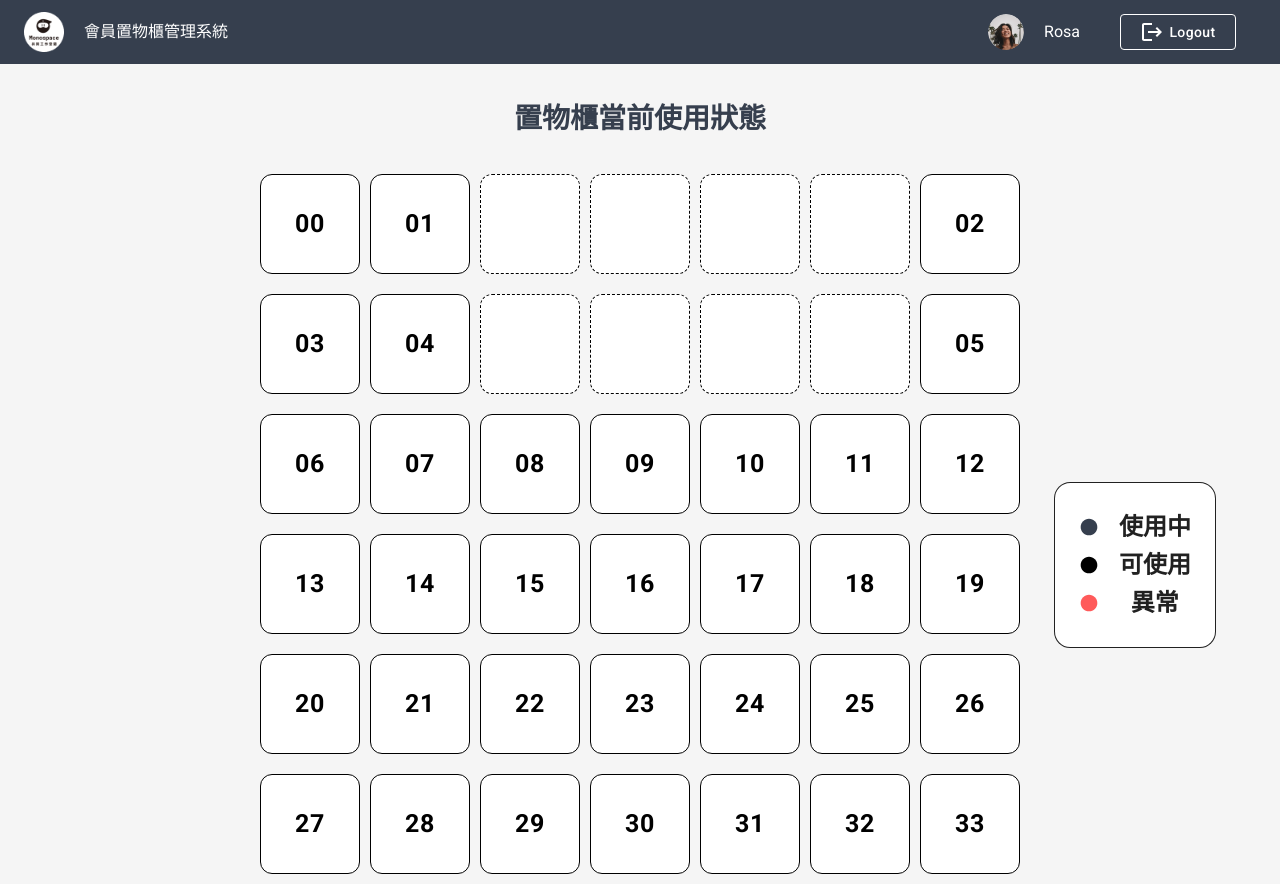
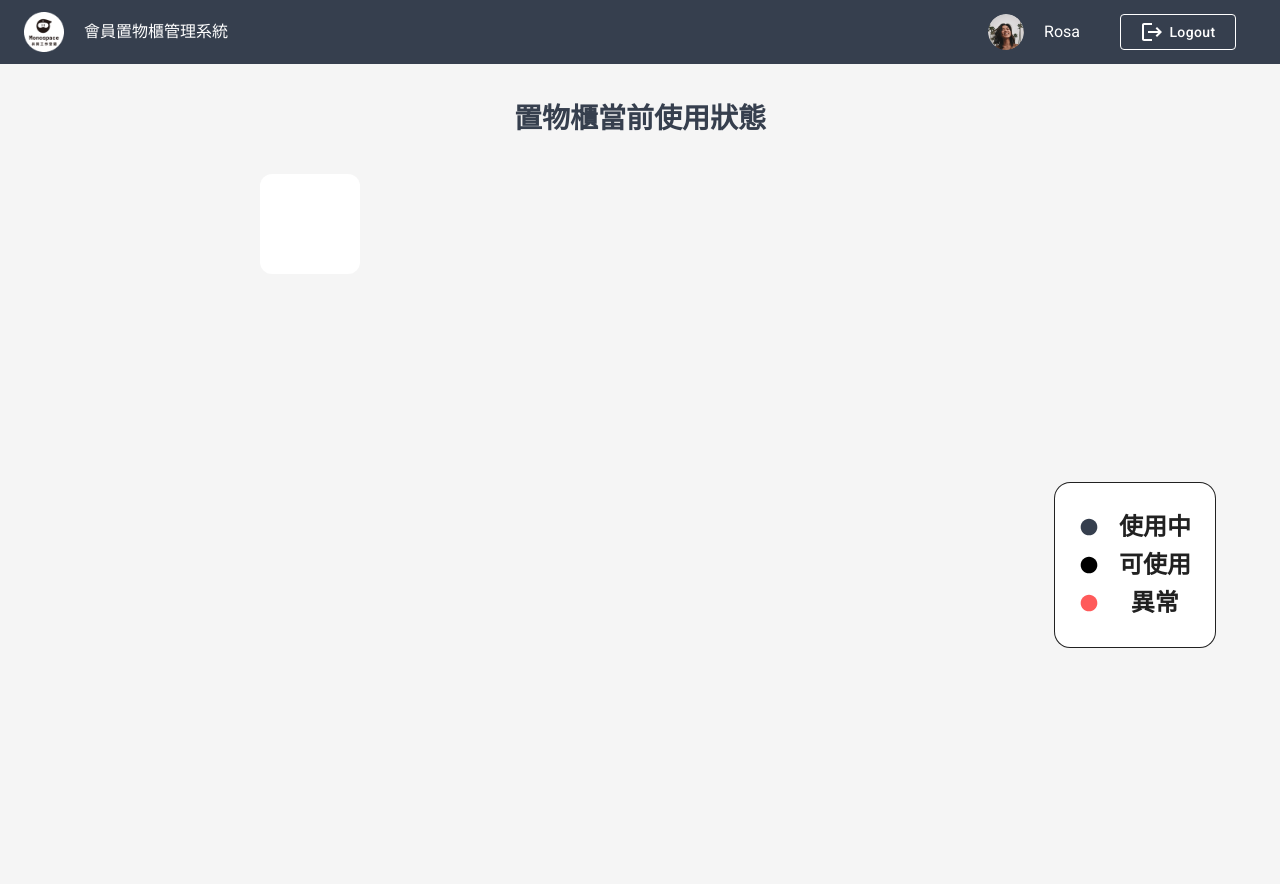
Before and after one commit to monosparta/luck-cms, a React (Create React App) app: page / in a window 1280 px wide. After the commit the page ends 800 px from the top, so only its background shows below. Built offline with nearby package versions, Linux system fonts and the light colour scheme; no server answers.

Commit message:
modify lock

```diff
--- /dev/null
+++ b/src/components/Lock.js
@@ -0,0 +1,33 @@
+import React from "react";
+import { useNavigate } from "react-router-dom";
+import Box from '@mui/material/Box';
+import "./Lock.css";
+
+export default function Item(props) {
+  const navigate = useNavigate();
+  const { sx, ...other } = props;
+  const handleClick = (e) => {
+    navigate("/Info");
+  }
+  return (
+    <Box
+      sx={{
+        width: 100,
+        height: 100,
+        background: "#FFF",
+        color: "#000",
+        fontWeight: "bold",
+        borderRadius: "12%",
+        borderColor: "#000000",
+        fontSize: "25px",
+        margin: "10px 5px 10px 5px",
+        ...sx,
+      }}
+      onClick={(e) => handleClick(e)}
+      {...other}
+    />
+  );
+}
+
+
+// export default Item;
--- a/src/pages/Luck.js
+++ b/src/pages/Luck.js
@@ -1,6 +1,5 @@
 import React from "react";
 import "./Luck.css";
-import ToggleButton from "@mui/material/ToggleButton";
 import Box from '@mui/material/Box';
 import Paper from '@mui/material/Paper';
 import CircleIcon from '@mui/icons-material/Circle';
@@ -8,22 +7,23 @@ import { useNavigate } from "react-router-dom";
 import { useEffect } from "react";
 import { LuckStatus, selectLuck } from "../redux/luckSlice";
 import { useSelector, useDispatch } from "react-redux";
+import Item from "../components/Lock";
 
 
-const Luck = () => {
+const Luck = ({ state }) => {
   const dispatch = useDispatch();
   useEffect(() => {
     dispatch(LuckStatus());
+
   }, []);
+
+
   useSelector(selectLuck);
-
+  // const lockList = useSelector((state => state.luckNo))
   const navigate = useNavigate();
-
   const handleClick = (e) => {
-
     navigate("/Info");
   };
-
 
   return (
     <div id="Luck">
@@ -53,7 +53,7 @@ const Luck = () => {
       </div>
       <div className="luck__title" >置物櫃當前使用狀態</div>
       <div className="luck__toggle">
-        <div className="toggle-btn">
+        {/* <div className="toggle-btn">
           <ToggleButton
             value="00"
             className="btn"
@@ -785,7 +785,12 @@ const Luck = () => {
           >
             33
           </ToggleButton>
-        </div>
+        </div> */}
+      </div>
+      <div style={{ width: 770 }}>
+        <Box sx={{ display: 'grid', gridTemplateColumns: 'repeat(7, 1fr)' }}>
+          <Item></Item>
+        </Box>
       </div>
     </div>
   );
--- a/src/redux/luckSlice.js
+++ b/src/redux/luckSlice.js
@@ -2,7 +2,7 @@ import { createAsyncThunk, createSlice } from '@reduxjs/toolkit'
 
 
 export const LuckStatus = createAsyncThunk(
-    "Luck/status",
+    "Luck/LuckStatus",
     async (thunkAPI) => {
         try {
             const token = localStorage.getItem("token");
@@ -13,7 +13,7 @@ export const LuckStatus = createAsyncThunk(
                     headers: {
                         Accept: "application/json",
                         "Content-Type": "application/json",
-                        "token": "pkmxafD0P0mSIbLQcJg75AZL8idnysZBe1tl1BdIHxvIlDiqJF2mPq4o0iQW",
+                        "token": "l1sRIjDonPhyNRitoXYsunDPvBT6uT2TI1DcBBYDnFEzpykFa3CYWfHd2Blf",
                     },
 
                 }
@@ -52,6 +52,9 @@ export const luckSlice = createSlice({
 
             return state;
         },
+        // saveLock: (state, { payload }) => {
+
+        // }
     },
     extraReducers: {
         [LuckStatus.fulfilled]: (state, { payload }) => {
@@ -60,7 +63,7 @@ export const luckSlice = createSlice({
             state.isSuccess = true;
             state.lockNo = payload.lockNo;
             state.lockUp = payload.lockUp;
-            state.userId = payload.userIrd;
+            state.userId = payload.userId;
             return state;
         },
         [LuckStatus.pending]: (state) => {
```
Also changed, not shown: src/components/Lock.css (added).
